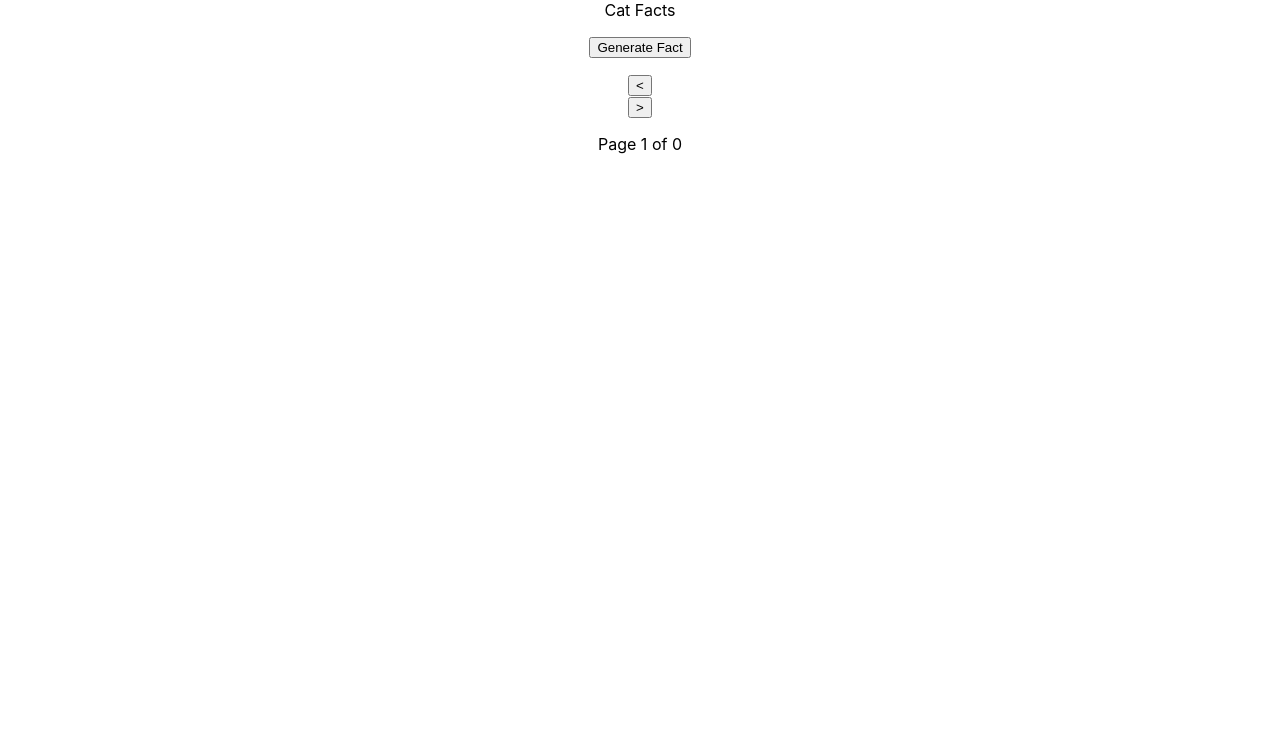
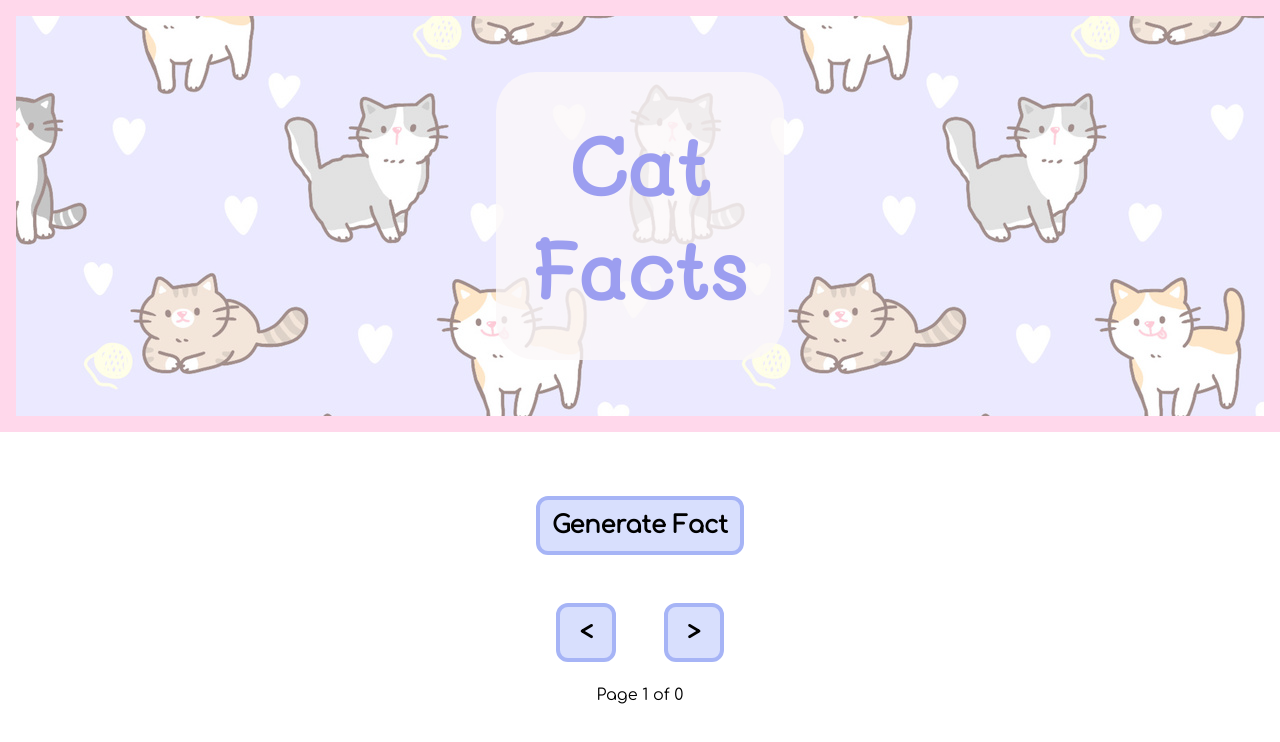
Before and after one commit to joannacheng21/MiniProject2, a React (Create React App) app in the folder my-app/: page / in a window 1280 px wide. Shown: the top 742 px of the page. Built offline with nearby package versions, Linux system fonts and the light colour scheme.

Commit message:
style app

```diff
--- a/my-app/public/index.html
+++ b/my-app/public/index.html
@@ -24,6 +24,11 @@
       work correctly both with client-side routing and a non-root public URL.
       Learn how to configure a non-root public URL by running `npm run build`.
     -->
+    <link rel="preconnect" href="https://fonts.googleapis.com">
+    <link rel="preconnect" href="https://fonts.gstatic.com" crossorigin>
+    <link rel="stylesheet" href="https://fonts.googleapis.com/css2?family=Mali&display=swap">
+    <link rel="stylesheet" href="https://fonts.googleapis.com/css2?family=Comfortaa&display=swap">
+
     <title>React App</title>
   </head>
   <body>
--- a/my-app/src/App.css
+++ b/my-app/src/App.css
@@ -36,3 +36,74 @@
     transform: rotate(360deg);
   }
 }
+
+#title {
+  background-image: url("./bg.png");
+  padding: 1em 0em 1em 0em;
+  border-style: solid;
+  border-color: rgba(255,216,235);
+  border-width: 1em;
+}
+
+#titletext{
+  font-size: 5em;
+  background-color: rgba(252,248,249, 0.8);
+  margin: 0.5em 6em;
+  padding: 0.5em 0em;
+  color: rgba(156, 158, 240);
+  font-family: Mali;
+  font-weight: 700;
+  border-radius: 0.5em;
+}
+
+#currentFact {
+  font-size: 2em;
+  margin: 2em 5em 1em 5em;
+  font-family: Comfortaa;
+}
+
+#generateButton {
+  font-size: 1.5em;
+  font-family: Comfortaa;
+  font-weight: 700;
+  background-color: rgba(207,215,253,0.8);
+  border-style: solid;
+  border-color: rgb(166, 180, 246);
+  border-width: 0.2em;
+  border-radius: 0.5em;
+  padding: 0.5em;
+}
+
+#previousFactList {
+  font-family: Comfortaa;
+  margin: 3em 10em 2em 10em;
+  color: rgb(80, 80, 80);
+}
+
+.previousFact {
+  padding: 0.5em;
+  margin: 0em;
+}
+
+#arrowbuttons {
+  display: flex;
+  justify-content: center;
+}
+
+.lrbutton {
+  font-size: 1.5em;
+  font-family: Comfortaa;
+  font-weight: 700;
+  background-color: rgba(207,215,253,0.8);
+  border-style: solid;
+  border-color: rgb(166, 180, 246);
+  border-width: 0.2em;
+  border-radius: 0.5em;
+  padding: 0.5em 0.8em;
+  margin: 0em 1em;
+}
+
+#pagenum {
+  font-family: Comfortaa;
+  margin: 1.5em 0em;
+}
--- a/my-app/src/App.js
+++ b/my-app/src/App.js
@@ -12,12 +12,16 @@ function App() {
 
   return (
     <div className="App">
-      <header id="title">Cat Facts</header>
+      <div id="title">
+        <header id="titletext">Cat Facts</header>
+      </div>
       <p id="currentFact">{currFact}</p>
       <GenerateFactButton currFact={currFact} setCurrFact={setCurrFact} prevFacts={prevFacts} setPrevFacts={setPrevFacts} favorited={favorited} setFavorited={setFavorited}/>
       <PreviousFactList prevFacts={prevFacts} prevFactInd={prevFactInd} favorited={favorited} setFavorited={setFavorited}/>
-      <LRButton isLeft={true} prevFactInd={prevFactInd} setPrevFactInd={setPrevFactInd} prevFactsLength={prevFacts.length}/>
-      <LRButton isLeft={false} prevFactInd={prevFactInd} setPrevFactInd={setPrevFactInd} prevFactsLength={prevFacts.length}/>
+      <div id="arrowbuttons">
+        <LRButton isLeft={true} prevFactInd={prevFactInd} setPrevFactInd={setPrevFactInd} prevFactsLength={prevFacts.length}/>
+        <LRButton isLeft={false} prevFactInd={prevFactInd} setPrevFactInd={setPrevFactInd} prevFactsLength={prevFacts.length}/>
+      </div>
       <p id="pagenum">Page {prevFactInd/10 + 1} of {Math.round(prevFacts.length/10 + 0.49)}</p>
     </div>
   );
--- a/my-app/src/PreviousFact.js
+++ b/my-app/src/PreviousFact.js
@@ -10,7 +10,7 @@ function PreviousFact(props) {
 
     return(
         <div>
-            <p className="previousFact" style={{backgroundColor: favorited[ind] ? 'salmon' : ''}} onClick={toggleFavorited}>
+            <p className="previousFact" style={{backgroundColor: favorited[ind] ? 'rgb(255,233,243)' : ''}} onClick={toggleFavorited}>
                 {fact}
             </p>
         </div>
--- a/my-app/src/PreviousFactList.js
+++ b/my-app/src/PreviousFactList.js
@@ -5,7 +5,7 @@ function PreviousFactList(props) {
 
     return(
         <div>
-            <p className="previousFactList">
+            <p id="previousFactList">
                 {prevFacts.slice(prevFactInd, prevFactInd + 10).map(
                 (f, ind) => (<PreviousFact fact={f} ind={prevFactInd + ind} favorited={favorited} setFavorited={setFavorited}/>))}
             </p>
```
Also changed, not shown: my-app/src/bg.png (added).
